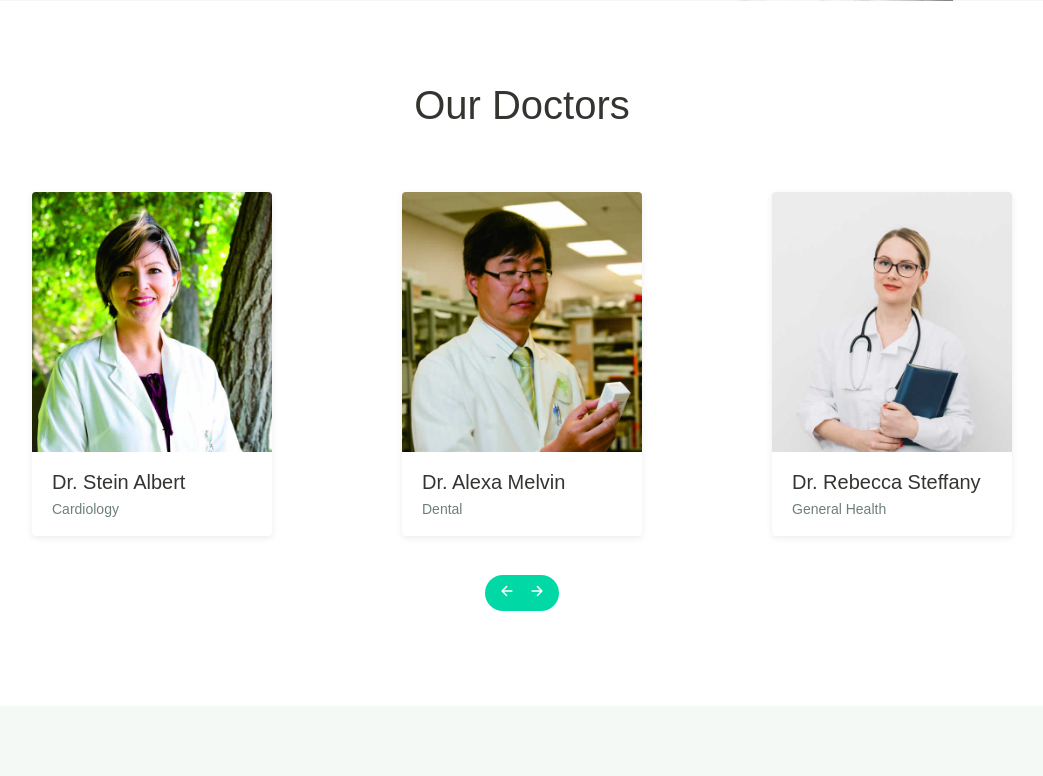
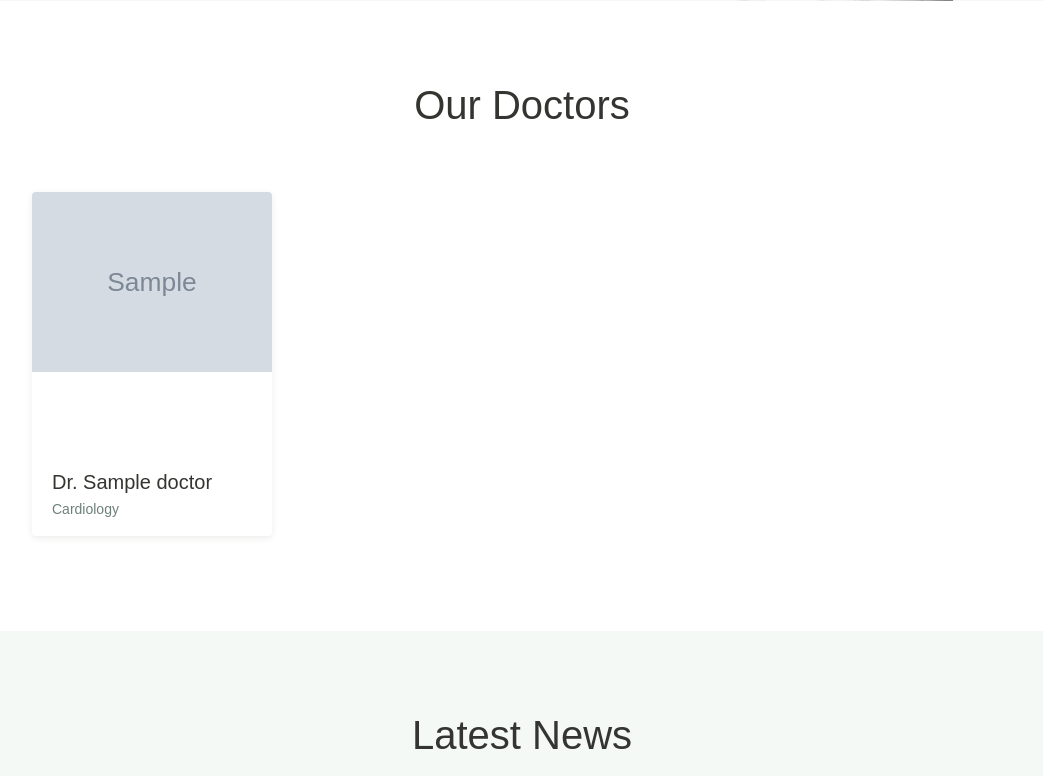
Before and after one commit to cuong2002k/bookingcare, a Node project: template src/views/Home.ejs in a window 1280 px wide. Shown: the part 1355-2131 px from the top of the page, without its empty margins (118-1161 px from the left). Run offline with Node 20 templates, Linux system fonts and the light colour scheme; the template is opened without the code that fills it: most values are stand-ins (such as "Sample title", 1, 10 or a date in 2020); grey boxes marked "Sample" are stand-in pictures; some web fonts are replaced.

Commit message:
doctorcare

```diff
--- a/src/route/web.js
+++ b/src/route/web.js
@@ -69,7 +69,7 @@ const initwebRoute = (app) =>{
     // get about
     router.get('/about/:id',homecontroller.getabout);
     // get doctors
-    router.get('/doctors/:id',homecontroller.getdoctordetails);
+    router.get('/doctors/:id',homecontroller.getdoctorpage);
     // get news
     router.get('/blog/:id',homecontroller.getnews);
     //get blog-details
--- a/src/views/Home.ejs
+++ b/src/views/Home.ejs
@@ -190,22 +190,24 @@
       <h1 class="text-center mb-5 wow fadeInUp">Our Doctors</h1>
 
       <div class="owl-carousel wow fadeInUp" id="doctorSlideshow">
+      <%for(let i = 0;i< doctor.length;i++){%>
         <div class="item">
           <div class="card-doctor">
             <div class="header">
-              <img src="/img/doctors/doctor_1.jpg" alt="">
+              <img src="/img/auth/<%=doctor[i].img%>" alt="">
               <div class="meta">
                 <a href="#"><span class="mai-call"></span></a>
                 <a href="#"><span class="mai-logo-whatsapp"></span></a>
               </div>
             </div>
             <div class="body">
-              <p class="text-xl mb-0">Dr. Stein Albert</p>
+              <p class="text-xl mb-0">Dr. <%=doctor[i].SurName%></p>
               <span class="text-sm text-grey">Cardiology</span>
             </div>
           </div>
         </div>
-        <div class="item">
+      <%}%>
+        <!-- <div class="item">
           <div class="card-doctor">
             <div class="header">
               <img src="/img/doctors/doctor_2.jpg" alt="">
@@ -219,8 +221,8 @@
               <span class="text-sm text-grey">Dental</span>
             </div>
           </div>
-        </div>
-        <div class="item">
+        </div> -->
+        <!-- <div class="item">
           <div class="card-doctor">
             <div class="header">
               <img src="/img/doctors/doctor_3.jpg" alt="">
@@ -234,8 +236,8 @@
               <span class="text-sm text-grey">General Health</span>
             </div>
           </div>
-        </div>
-        <div class="item">
+        </div> -->
+        <!-- <div class="item">
           <div class="card-doctor">
             <div class="header">
               <img src="/img/doctors/doctor_3.jpg" alt="">
@@ -249,8 +251,8 @@
               <span class="text-sm text-grey">General Health</span>
             </div>
           </div>
-        </div>
-        <div class="item">
+        </div> -->
+        <!-- <div class="item">
           <div class="card-doctor">
             <div class="header">
               <img src="/img/doctors/doctor_3.jpg" alt="">
@@ -264,10 +266,14 @@
               <span class="text-sm text-grey">General Health</span>
             </div>
           </div>
-        </div>
+        </div> -->
+
+
       </div>
     </div>
   </div>
+
+
 
   <div class="page-section bg-light">
     <div class="container">
@@ -353,7 +359,7 @@
         </div> -->
 
         <div class="col-12 text-center mt-4 wow zoomIn">
-          <a href="blog.html" class="btn btn-primary">Read More</a>
+          <a href="/blog/<%=datauser.id%>" class="btn btn-primary">Read More</a>
         </div>
 
       </div>
```
Also changed, not shown: src/controller/homecontroller.js (+10 -7 lines), src/views/blog.ejs (+12 -9 lines), src/views/doctors.ejs (+6 -6 lines).
